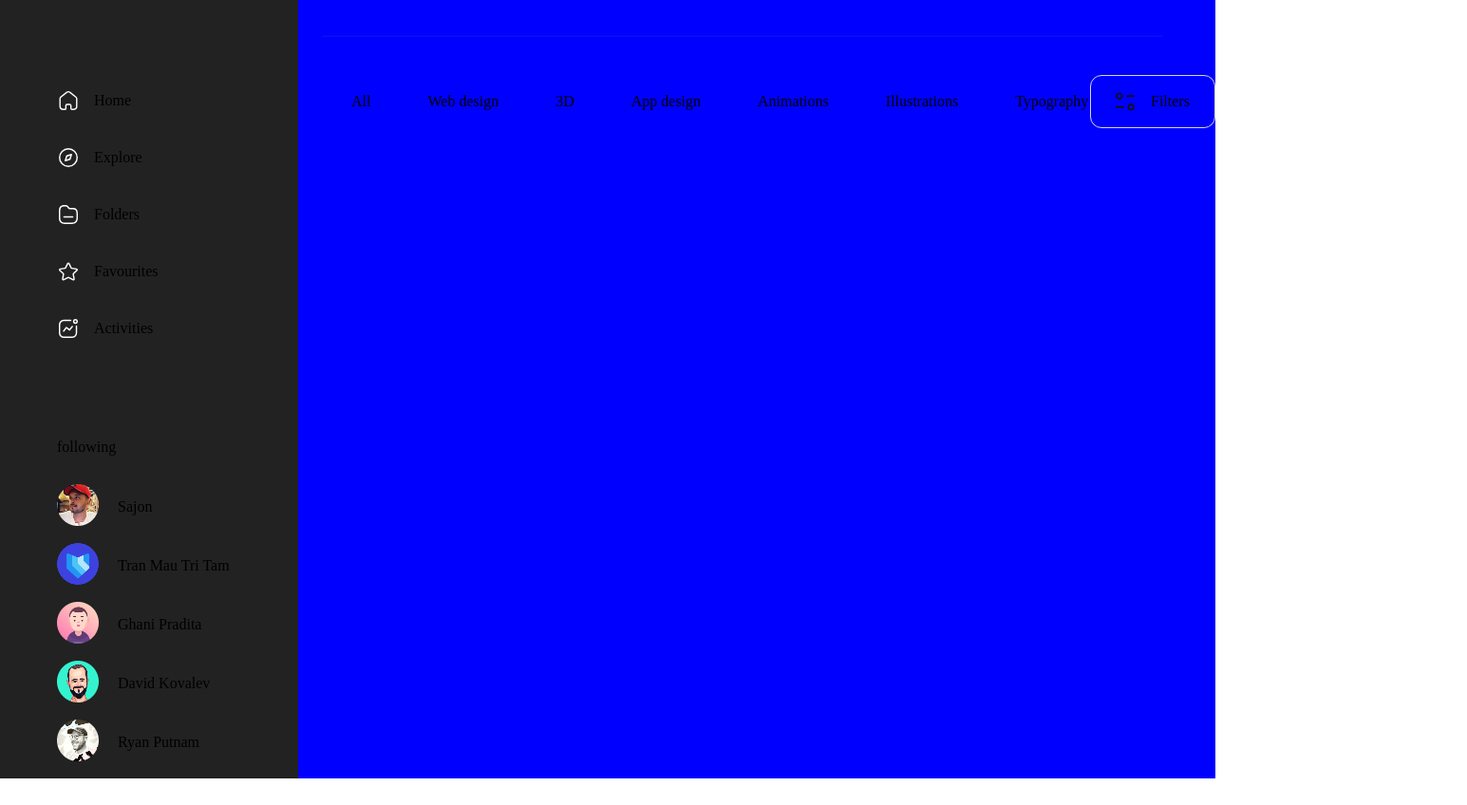
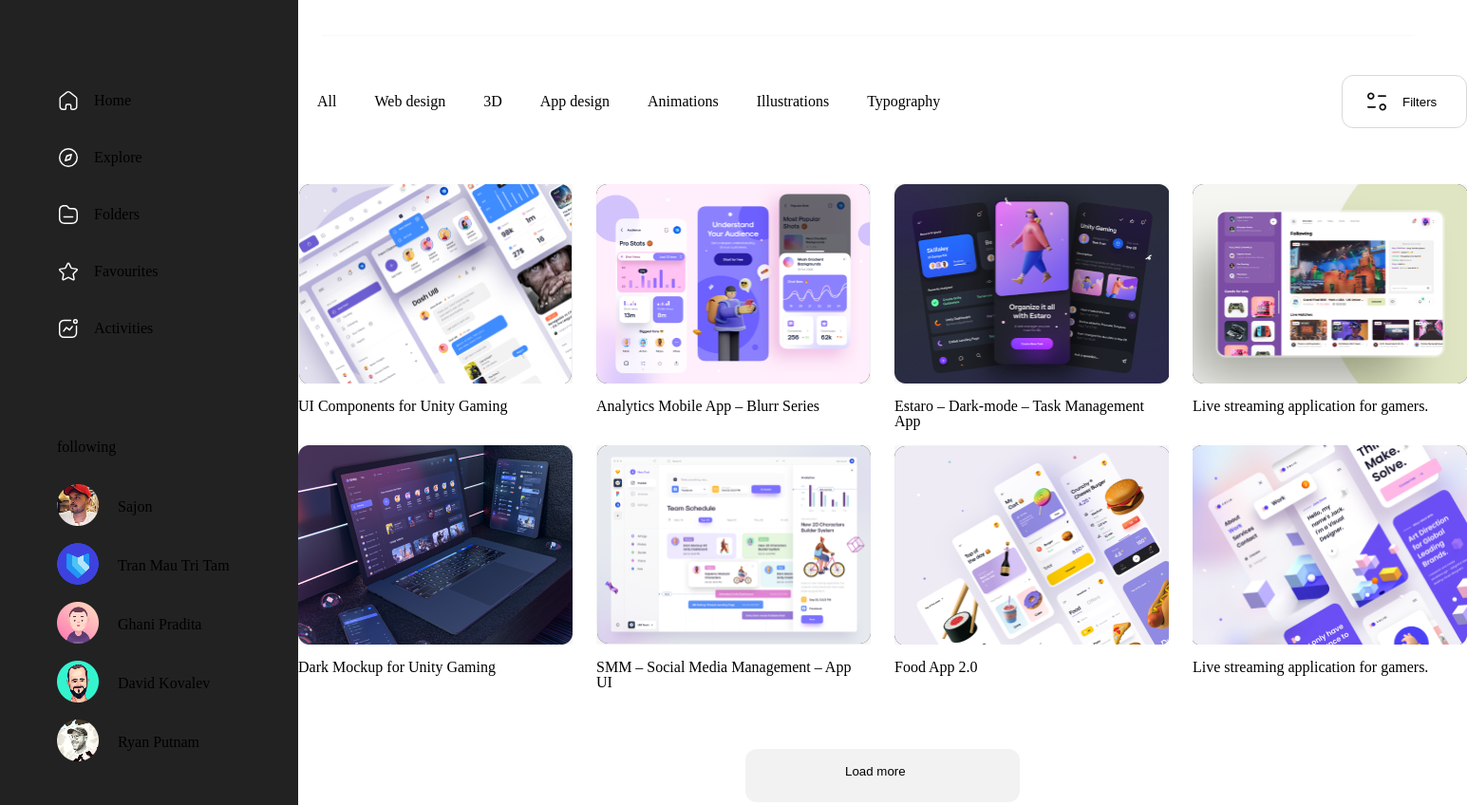
Before and after one commit to nikagelo/mid-term, a plain HTML site: page index.html in a window 1280 px wide. Shown: the part 104-952 px from the top of the page at 95% size, 1545 px wide, since content can reach past the window. Before the commit the page ends 924 px from the top, so only its background shows below. Drawn offline with Linux system fonts and the light colour scheme.

Commit message:
added main section

```diff
--- a/css/style.css
+++ b/css/style.css
@@ -10,7 +10,7 @@
 }
 .main {
   padding-top: 42px;
-  background-color: blue;
+  background-color: #ffffff;
   margin-left: -5px;
 }
 .sidebar-container {
@@ -93,6 +93,7 @@ nav {
   margin-left: 20px;
 }
 .upload {
+  border: none;
   background-color: #ff2288;
   border-radius: 12px;
   width: 129px;
@@ -115,21 +116,22 @@ section {
   width: 100%;
   margin: 0 auto;
 }
+.subjects {
+  display: flex;
+}
 .subjects-wrapper {
   display: flex;
   justify-content: space-between;
   align-items: center;
 }
-.subjects span {
-  margin-left: 56px;
-}
+
 .filters {
   display: flex;
   align-items: center;
-
   height: 56px;
   width: 132px;
   border: 1px solid #d8d8d8;
+  background-color: transparent;
   border-radius: 12px;
   padding: 16px 27px 16px 24px;
 }
@@ -138,8 +140,62 @@ section {
   height: 24px;
   margin-right: 15px;
 }
-/* footer {
-  width: 100%;
-  height: 500px;
-  color: gold;
-} */
+.subject-hover {
+  background-color: transparent;
+  border-radius: 12px;
+  padding: 20px;
+}
+.subject-hover:hover {
+  background-color: #f2f2f2;
+}
+.articles {
+  display: grid;
+  grid-template-columns: 1fr 1fr 1fr 1fr;
+  grid-gap: 25px;
+  margin-top: 59px;
+}
+.articles div {
+  width: 289px;
+  height: 210px;
+}
+.article-wrapper {
+  margin-bottom: 16px;
+}
+.article-wrapper img {
+  position: absolute;
+
+  width: 289px;
+  height: 210px;
+}
+
+.article-wrapper div img {
+  position: relative;
+  top: 15px;
+  left: 15px;
+  background-color: #ffffff;
+  margin-bottom: 10px;
+  width: 34px;
+  height: 34px;
+  border-radius: 12px;
+  padding: 5px;
+}
+#hide {
+  display: none;
+}
+.article-wrapper img:hover + #hide {
+  display: flex;
+  flex-direction: column;
+}
+.margin {
+  margin-top: 40px;
+}
+.more {
+  background-color: #f2f2f2;
+  border: none;
+  width: 289px;
+  height: 56px;
+  border-radius: 12px;
+  margin: 150px auto;
+  display: flex;
+  padding: 16px 108px 19px 105px;
+}
--- a/index.html
+++ b/index.html
@@ -156,21 +156,119 @@
         <hr />
         <section>
           <div class="subjects-wrapper">
-            <div class="subjects">
-              <span>All</span>
-              <span>Web design</span>
-              <span>3D</span>
-              <span>App design</span>
-              <span>Animations</span>
-              <span>Illustrations</span>
-              <span>Typography</span>
+            <div>
+              <div class="subjects">
+                <div class="subject-hover">
+                  <a href="#">All </a>
+                </div>
+                <div class="subject-hover">
+                  <a href="#">Web design </a>
+                </div>
+                <div class="subject-hover">
+                  <a href="#">3D</a>
+                </div>
+                <div class="subject-hover">
+                  <a href="#">App design</a>
+                </div>
+                <div class="subject-hover">
+                  <a href="#">Animations</a>
+                </div>
+                <div class="subject-hover">
+                  <a href="#">Illustrations</a>
+                </div>
+                <div class="subject-hover">
+                  <a href="#">Typography</a>
+                </div>
+              </div>
             </div>
-            <div class="filters">
+            <button class="filters">
               <img src="img/filtres.png" alt="filters icon" />
               <span>Filters</span>
+            </button>
+          </div>
+          <div class="articles">
+            <div>
+              <div class="article-wrapper">
+                <img src="img/Rectangle 1 copy.png" alt="article image" />
+                <div id="hide">
+                  <img src="img/plus.svg" alt="plus logo" />
+                  <img src="img/heart.svg" alt="heart logo" />
+                </div>
+              </div>
+              <span class="span">UI Components for Unity Gaming</span>
+            </div>
+            <div>
+              <div class="article-wrapper">
+                <img src="img/Rectangle 2.png" alt="article image" />
+                <div id="hide">
+                  <img src="img/plus.svg" alt="plus logo" />
+                  <img src="img/heart.svg" alt="heart logo" />
+                </div>
+              </div>
+              <span class="span">Analytics Mobile App – Blurr Series</span>
+            </div>
+            <div>
+              <div class="article-wrapper">
+                <img src="img/Rectangle 3.png" alt="article image" />
+                <div id="hide">
+                  <img src="img/plus.svg" alt="plus logo" />
+                  <img src="img/heart.svg" alt="heart logo" />
+                </div>
+              </div>
+              <span class="span">Estaro – Dark-mode – Task Management App</span>
+            </div>
+            <div>
+              <div class="article-wrapper">
+                <img src="img/Rectangle 4.png" alt="article image" />
+                <div id="hide">
+                  <img src="img/plus.svg" alt="plus logo" />
+                  <img src="img/heart.svg" alt="heart logo" />
+                </div>
+              </div>
+              <span class="span">Live streaming application for gamers.</span>
+            </div>
+            <div>
+              <div class="article-wrapper margin">
+                <img src="img/Rectangle 5.png" alt="article image" />
+                <div id="hide">
+                  <img src="img/plus.svg" alt="plus logo" />
+                  <img src="img/heart.svg" alt="heart logo" />
+                </div>
+              </div>
+              <span class="span">Dark Mockup for Unity Gaming</span>
+            </div>
+            <div>
+              <div class="article-wrapper margin">
+                <img src="img/Rectangle 6.png" alt="article image" />
+                <div id="hide">
+                  <img src="img/plus.svg" alt="plus logo" />
+                  <img src="img/heart.svg" alt="heart logo" />
+                </div>
+              </div>
+              <span class="span">SMM – Social Media Management – App UI</span>
+            </div>
+            <div>
+              <div class="article-wrapper margin">
+                <img src="img/Rectangle 7.png" alt="article image" />
+                <div id="hide">
+                  <img src="img/plus.svg" alt="plus logo" />
+                  <img src="img/heart.svg" alt="heart logo" />
+                </div>
+              </div>
+              <span class="span">Food App 2.0</span>
+            </div>
+            <div>
+              <div class="article-wrapper margin">
+                <img src="img/Rectangle 8.png" alt="article image" />
+                <div id="hide">
+                  <img src="img/plus.svg" alt="plus logo" />
+                  <img src="img/heart.svg" alt="heart logo" />
+                </div>
+              </div>
+              <span class="span">Live streaming application for gamers.</span>
             </div>
           </div>
-          <div></div>
+          <button class="more">Load more</button>
         </section>
       </div>
     </div>
```
Also changed, not shown: img/Rectangle 1 copy.png (added), img/Rectangle 1.png (added), img/Rectangle 2.png (added), img/Rectangle 3.png (added), img/Rectangle 4.png (added), img/Rectangle 5.png (added), img/Rectangle 6.png (added), img/Rectangle 7.png (added), img/Rectangle 8.png (added), img/heart.svg (added), img/plus.svg (added).
